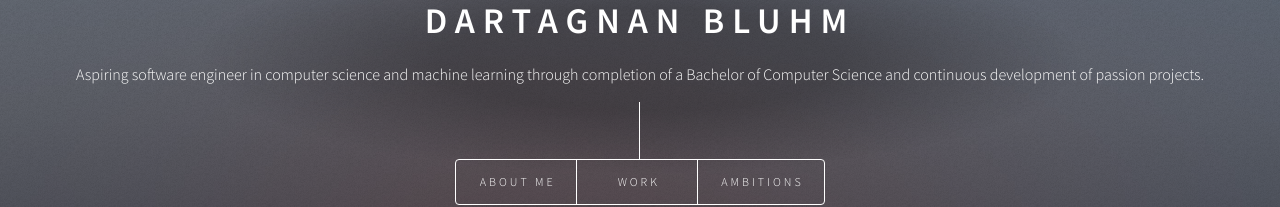
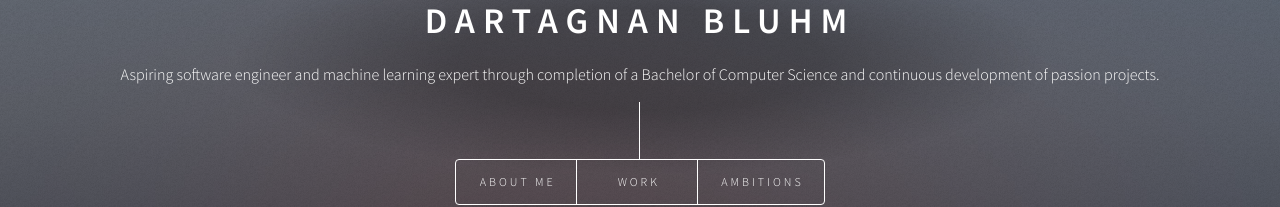
Before and after one commit to DartagnanBluhm/portfolio.github.io, a plain HTML site: page index.html in a window 1280 px wide. Shown: the part 175-382 px from the top of the page. Drawn offline with Linux system fonts and the light colour scheme.

Commit message:
Fixing some wording

```diff
--- a/index.html
+++ b/index.html
@@ -24,7 +24,7 @@
                 <div class="main-content">
                     <div class="main-inner">
                         <h1>Dartagnan Bluhm</h1>
-                        <p>Aspiring software engineer in computer science and machine learning through completion of a
+                        <p>Aspiring software engineer and machine learning expert through completion of a
                             Bachelor of Computer Science and continuous development of passion projects.<br/></p>
                     </div>
                 </div>
```
